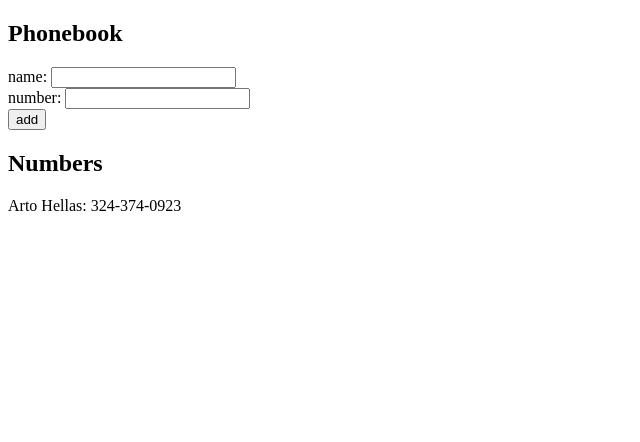
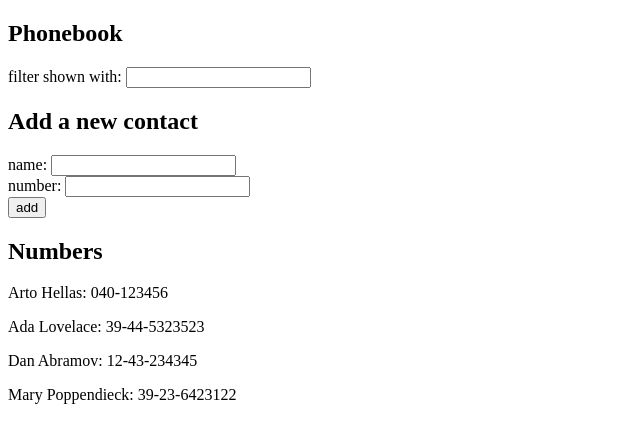
Before and after one commit to daniel-r0driguez/Full-Stack-Open, a React (Create React App) app in the folder part2/phonebook/: page / in a window 1280 px wide. Shown: the top 442 px of the page, without its empty margins (0-640 px from the left). Built offline with nearby package versions, Linux system fonts and the light colour scheme.

Commit message:
Finished exercise 2.9*

```diff
--- a/part2/phonebook/src/App.js
+++ b/part2/phonebook/src/App.js
@@ -6,13 +6,31 @@ const App = () => {
   const [persons, setPersons] = useState([
     {
       name: 'Arto Hellas',
-      number: '324-374-0923'
+      number: '040-123456',
+      id: 1
+    },
+    {
+      name: 'Ada Lovelace',
+      number: '39-44-5323523',
+      id: 2
+    },
+    {
+      name: 'Dan Abramov',
+    number: '12-43-234345',
+    id: 3
+    },
+    {
+      name: 'Mary Poppendieck',
+      number: '39-23-6423122',
+      id: 4
     }
   ]);
 
   const [newName, setNewName] = useState('');
 
   const [newNumber, setNewNumber] = useState('');
+
+  const [filter, setFilter] = useState('');
 
   /**
    * Checks to see if a name is already in the persons array.
@@ -47,10 +65,10 @@ const App = () => {
     // If it is a valid new name, create a new person object and update the states.
     const newPerson = {
       name: newName,
-      number: newNumber
+      number: newNumber,
+      id: persons.length + 1
     };
     setPersons(persons.concat(newPerson));
-    console.log(persons);
     setNewName('');
     setNewNumber('');
   }
@@ -63,9 +81,22 @@ const App = () => {
     setNewNumber(event.target.value);
   }
 
+  const handleFilterChange = (event) => {
+    setFilter(event.target.value);
+  }
+
+  const personsToShow = (filter === '') ? persons : persons.filter(person => person.name.search(new RegExp(filter, "i")) !== -1);
+  console.log(filter);
+  console.log(personsToShow);
+
   return (
   <div>
     <h2>Phonebook</h2>
+    <div>
+      filter shown with: <input value={filter} onChange={handleFilterChange}/>
+    </div>
+
+    <h2>Add a new contact</h2>
     <form onSubmit={addPerson}>
       <div>
         name: <input value={newName} onChange={handlePersonChange}/>
@@ -77,9 +108,10 @@ const App = () => {
         <button type='submit'>add</button>
       </div>
     </form>
+
     <h2>Numbers</h2>
     <div>
-      {persons.map(person =>
+      {personsToShow.map(person =>
       <p key={person.name}>{person.name}: {person.number}</p>)}
     </div>
   </div>
```
